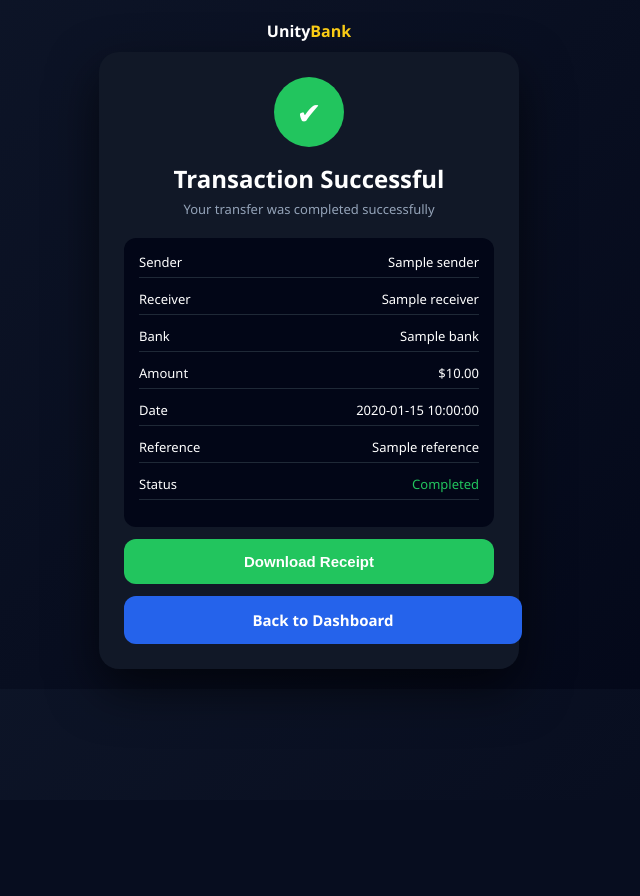
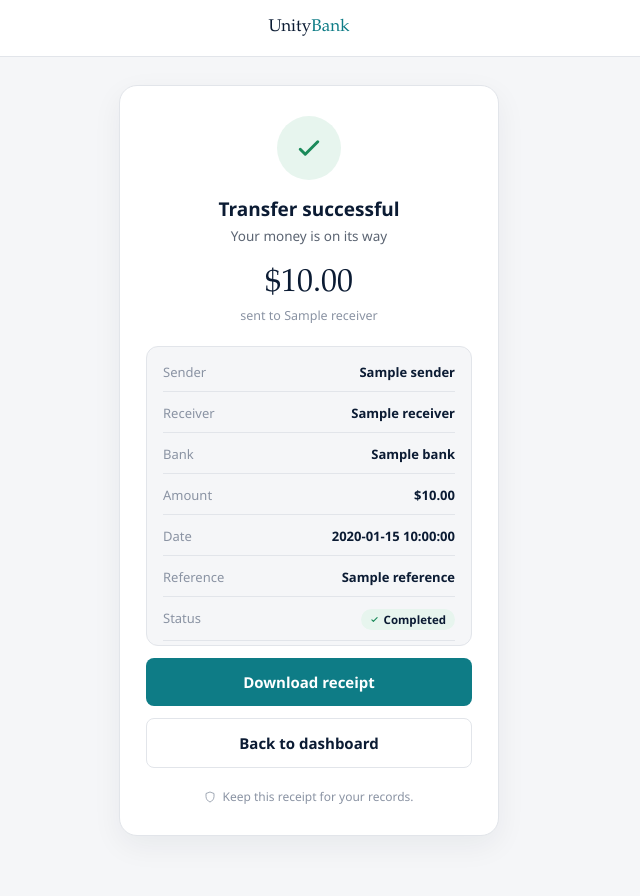
Before and after one commit to unitytech1/U.unitybank-app, a Flask app: template templates/transfer_success.html in a window 1280 px wide. Shown: the whole page, without its empty margins (331-971 px from the left). Before the commit the page ends 689 px from the top, so only its background shows below. Run offline with Flask 3, Linux system fonts and the light colour scheme; the template is opened without the code that fills it: most values are stand-ins (such as "Sample title", 1, 10 or a date in 2020); some libraries are stand-ins or nearby versions.

Commit message:
Update transfer_success.html

```diff
--- a/templates/transfer_success.html
+++ b/templates/transfer_success.html
@@ -2,91 +2,199 @@
 <html lang="en">
 <head>
 <meta charset="UTF-8">
-<meta name="viewport" content="width=device-width, initial-scale=1.0">
-<title>Transaction Successful</title>
+<meta name="viewport" content="width=device-width, initial-scale=1, maximum-scale=1">
+<title>Transaction Successful - UnityBank</title>
 
 <script src="https://cdnjs.cloudflare.com/ajax/libs/jspdf/2.5.1/jspdf.umd.min.js"></script>
 
 <style>
 
+*{
+    margin:0;
+    padding:0;
+    box-sizing:border-box;
+}
+
+:root{
+    --ink:#0B1B33;
+    --ink-deep:#061224;
+    --paper:#F5F6F8;
+    --card:#FFFFFF;
+    --accent:#0E7C86;
+    --accent-dark:#0A5F67;
+    --accent-soft:rgba(14,124,134,0.10);
+    --text-muted:#5B6472;
+    --text-soft:#8A93A3;
+    --line:#E2E5EA;
+    --success:#1B8A5A;
+    --success-bg:#E7F5EE;
+
+    --font-display: "Iowan Old Style", "Palatino Linotype", Georgia, ui-serif, serif;
+    --font-body: "Segoe UI", ui-sans-serif, -apple-system, BlinkMacSystemFont, Helvetica, Arial, sans-serif;
+}
+
+html, body{
+    height:100%;
+}
+
 body{
     margin:0;
-    font-family:'Segoe UI', sans-serif;
-    background:linear-gradient(135deg,#0f172a,#020617);
-    color:white;
+    font-family:var(--font-body);
+    background:var(--paper);
+    color:var(--ink);
+    min-height:100vh;
 }
 
 /* LOADER */
 #loader{
     position:fixed;
-    top:0;
-    left:0;
-    width:100%;
-    height:100%;
-    background:#020617;
+    inset:0;
+    background:linear-gradient(165deg, var(--ink) 0%, var(--ink-deep) 100%);
     display:flex;
+    flex-direction:column;
+    gap:14px;
     justify-content:center;
     align-items:center;
     z-index:999;
-    font-size:18px;
+    color:#EDEFF3;
+    font-size:14px;
+}
+
+.spinner{
+    width:34px;
+    height:34px;
+    border:3px solid rgba(255,255,255,0.2);
+    border-top-color:#5FC3CB;
+    border-radius:50%;
+    animation:spin 0.8s linear infinite;
+}
+
+@keyframes spin{
+    to{ transform:rotate(360deg); }
+}
+
+@media (prefers-reduced-motion: reduce){
+    .spinner{ animation:none; }
+}
+
+/* HEADER */
+.topbar{
+    display:flex;
+    align-items:center;
+    justify-content:center;
+    padding:18px 20px;
+    background:var(--card);
+    border-bottom:1px solid var(--line);
+}
+
+.wordmark{
+    font-family:var(--font-display);
+    font-size:17px;
+}
+
+.wordmark span{
+    color:var(--accent);
 }
 
 /* CONTAINER */
 .container{
     max-width:420px;
-    margin:auto;
-    padding:20px;
+    margin:0 auto;
+    padding:28px 20px 60px;
 }
 
 /* CARD */
 .success-card{
-    background:#111827;
-    padding:25px;
-    border-radius:20px;
-    box-shadow:0 20px 50px rgba(0,0,0,0.6);
+    background:var(--card);
+    border:1px solid var(--line);
+    padding:30px 26px;
+    border-radius:18px;
+    box-shadow:0 10px 30px rgba(11,27,51,0.06);
     text-align:center;
     display:none;
 }
 
 /* ICON */
 .check{
-    width:70px;
-    height:70px;
-    background:#22c55e;
+    width:64px;
+    height:64px;
+    background:var(--success-bg);
     border-radius:50%;
     display:flex;
     justify-content:center;
     align-items:center;
-    font-size:30px;
-    margin:0 auto 15px;
+    margin:0 auto 16px;
 }
 
 /* TITLE */
 h2{
-    margin:10px 0 5px;
+    font-size:19px;
+    font-weight:600;
+    margin-bottom:5px;
 }
 
 .sub{
-    font-size:13px;
-    color:#94a3b8;
+    font-size:13.5px;
+    color:var(--text-muted);
+}
+
+.amount-display{
+    font-family:var(--font-display);
+    font-size:32px;
+    font-weight:500;
+    margin:20px 0 4px;
+    color:var(--ink);
+}
+
+.amount-sub{
+    font-size:12.5px;
+    color:var(--text-soft);
+    margin-bottom:22px;
 }
 
 /* DETAILS */
 .details{
     text-align:left;
-    margin-top:20px;
-    background:#020617;
-    padding:15px;
+    background:var(--paper);
+    border:1px solid var(--line);
+    padding:16px 16px 4px;
     border-radius:12px;
 }
 
 .row{
     display:flex;
     justify-content:space-between;
+    gap:12px;
     margin-bottom:12px;
     font-size:13px;
-    border-bottom:1px solid #1f2937;
-    padding-bottom:6px;
+    border-bottom:1px solid var(--line);
+    padding-bottom:10px;
+}
+
+.row:last-child{
+    margin-bottom:0;
+}
+
+.row span:first-child{
+    color:var(--text-soft);
+}
+
+.row span:last-child{
+    font-weight:600;
+    color:var(--ink);
+    text-align:right;
+}
+
+.status-pill{
+    display:inline-flex;
+    align-items:center;
+    gap:5px;
+    background:var(--success-bg);
+    color:var(--success);
+    font-size:11.5px;
+    font-weight:700;
+    padding:3px 9px;
+    border-radius:999px;
 }
 
 /* BUTTONS */
@@ -95,43 +203,45 @@ h2{
     padding:14px;
     margin-top:12px;
     border:none;
-    border-radius:12px;
-    font-weight:bold;
+    border-radius:8px;
+    font-weight:600;
     cursor:pointer;
     font-size:15px;
+    font-family:var(--font-body);
+    transition:background 0.15s;
 }
 
-/* DOWNLOAD */
 .download{
-    background:#22c55e;
+    background:var(--accent);
     color:white;
 }
 
 .download:hover{
-    background:#16a34a;
+    background:var(--accent-dark);
 }
 
-/* DASHBOARD */
 .home{
-    background:#2563eb;
-    color:white;
+    background:var(--card);
+    color:var(--ink);
+    border:1px solid var(--line);
     text-decoration:none;
     display:block;
     text-align:center;
+    box-sizing:border-box;
 }
 
 .home:hover{
-    background:#1d4ed8;
+    background:var(--paper);
 }
 
-/* HEADER */
-.header{
-    text-align:center;
-    font-weight:bold;
-    margin-bottom:10px;
-}
-.header span{
-    color:#facc15;
+.footer-note{
+    display:flex;
+    align-items:center;
+    justify-content:center;
+    gap:6px;
+    margin-top:20px;
+    font-size:12px;
+    color:var(--text-soft);
 }
 
 </style>
@@ -139,38 +249,57 @@ h2{
 
 <body>
 
-<div id="loader">Processing Transaction...</div>
+<div id="loader">
+    <div class="spinner" aria-hidden="true"></div>
+    <div>Processing transaction…</div>
+</div>
+
+<div class="topbar">
+    <div class="wordmark">Unity<span>Bank</span></div>
+</div>
 
 <div class="container">
 
-    <div class="header">Unity<span>Bank</span></div>
-
     <div class="success-card" id="card">
 
-        <div class="check">✔</div>
+        <div class="check">
+            <svg width="30" height="30" viewBox="0 0 24 24" fill="none"><path d="M5 13l4 4L19 7" stroke="#1B8A5A" stroke-width="2.4" stroke-linecap="round" stroke-linejoin="round"/></svg>
+        </div>
 
-        <h2>Transaction Successful</h2>
-        <div class="sub">Your transfer was completed successfully</div>
+        <h2>Transfer successful</h2>
+        <div class="sub">Your money is on its way</div>
+
+        <div class="amount-display" id="amount-display">${{ "{:,.2f}".format(amount) }}</div>
+        <div class="amount-sub">sent to {{ receiver }}</div>
 
         <div class="details" id="receipt">
-
             <div class="row"><span>Sender</span><span id="sender">{{ sender }}</span></div>
             <div class="row"><span>Receiver</span><span id="receiver">{{ receiver }}</span></div>
             <div class="row"><span>Bank</span><span id="bank">{{ bank }}</span></div>
             <div class="row"><span>Amount</span><span id="amount">${{ "{:,.2f}".format(amount) }}</span></div>
             <div class="row"><span>Date</span><span id="date">{{ date }}</span></div>
             <div class="row"><span>Reference</span><span id="ref">{{ reference }}</span></div>
-            <div class="row"><span>Status</span><span style="color:#22c55e;">Completed</span></div>
-
+            <div class="row">
+                <span>Status</span>
+                <span class="status-pill">
+                    <svg width="9" height="9" viewBox="0 0 24 24" fill="none"><path d="M5 13l4 4L19 7" stroke="#1B8A5A" stroke-width="3" stroke-linecap="round" stroke-linejoin="round"/></svg>
+                    Completed
+                </span>
+            </div>
         </div>
 
         <button class="btn download" onclick="downloadPDF()">
-            Download Receipt
+            Download receipt
         </button>
 
         <a href="{{ url_for('dashboard') }}" class="btn home">
-            Back to Dashboard
+            Back to dashboard
         </a>
+
+        <div class="footer-note">
+            <svg width="12" height="12" viewBox="0 0 24 24" fill="none"><path d="M12 2L4 5v6c0 5 3.4 9.2 8 11 4.6-1.8 8-6 8-11V5l-8-3z" stroke="#8A93A3" stroke-width="1.6" fill="none"/></svg>
+            Keep this receipt for your records.
+        </div>
 
     </div>
 
@@ -179,9 +308,9 @@ h2{
 <script>
 
 /* LOADER */
-setTimeout(()=>{
-    document.getElementById("loader").style.display="none";
-    document.getElementById("card").style.display="block";
+setTimeout(() => {
+    document.getElementById("loader").style.display = "none";
+    document.getElementById("card").style.display = "block";
 }, 1800);
 
 
```
